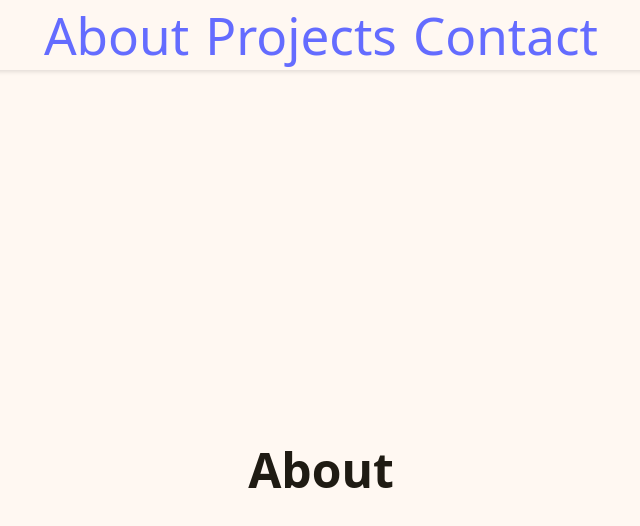
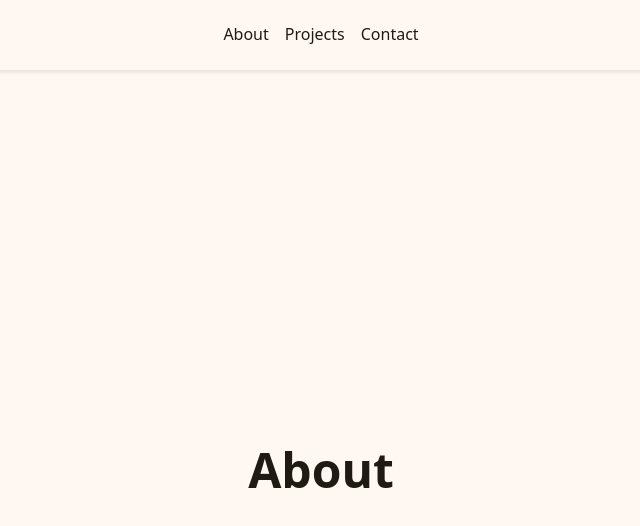
Before and after one commit to isfopo/about, a React (Vite) app: page / in a window 1280 px wide. Shown: the top 526 px of the page, without its empty margins (319-959 px from the left). Built offline with nearby package versions, Linux system fonts and the light colour scheme.

Commit message:
💄 style(css): update anchor styles and remove unused rules
- remove redundant anchor styles to clean up CSS
- set anchor font-size to 16px for consistency
- add cursor pointer to anchors for improved UX

```diff
--- a/src/index.css
+++ b/src/index.css
@@ -14,15 +14,6 @@
   text-rendering: optimizeLegibility;
   -webkit-font-smoothing: antialiased;
   -moz-osx-font-smoothing: grayscale;
-}
-
-a {
-  font-weight: 500;
-  color: #646cff;
-  text-decoration: inherit;
-}
-a:hover {
-  color: #535bf2;
 }
 
 body {
@@ -67,14 +58,14 @@ nav {
 }
 
 nav a {
-  font-size: 3.2em;
+  font-size: 16px;
   line-height: 1.1;
+  cursor: pointer;
 }
 
 nav a:hover,
 button:focus,
 button:focus-visible {
-  font-size: 3.4em;
   line-height: 1.1;
 }
 
```
